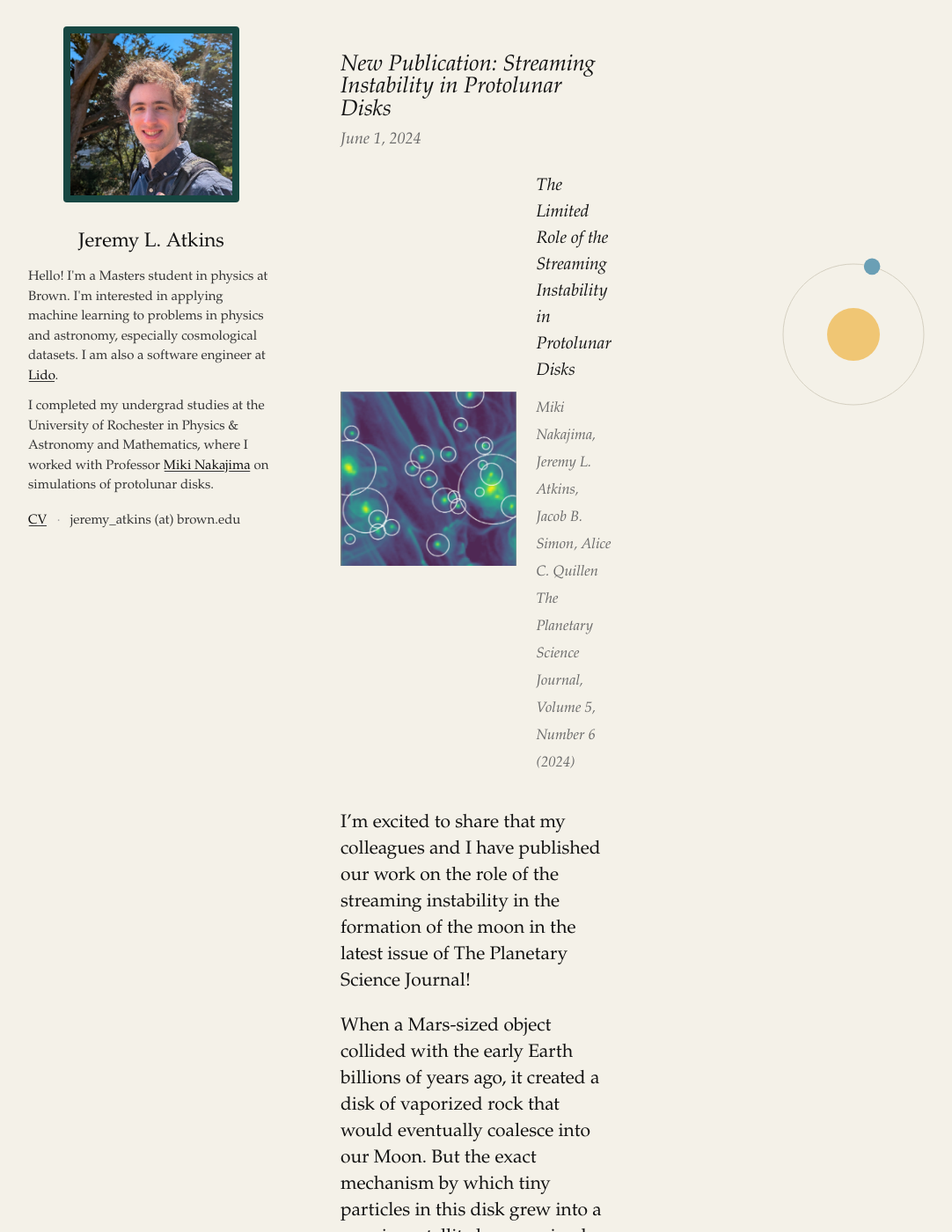
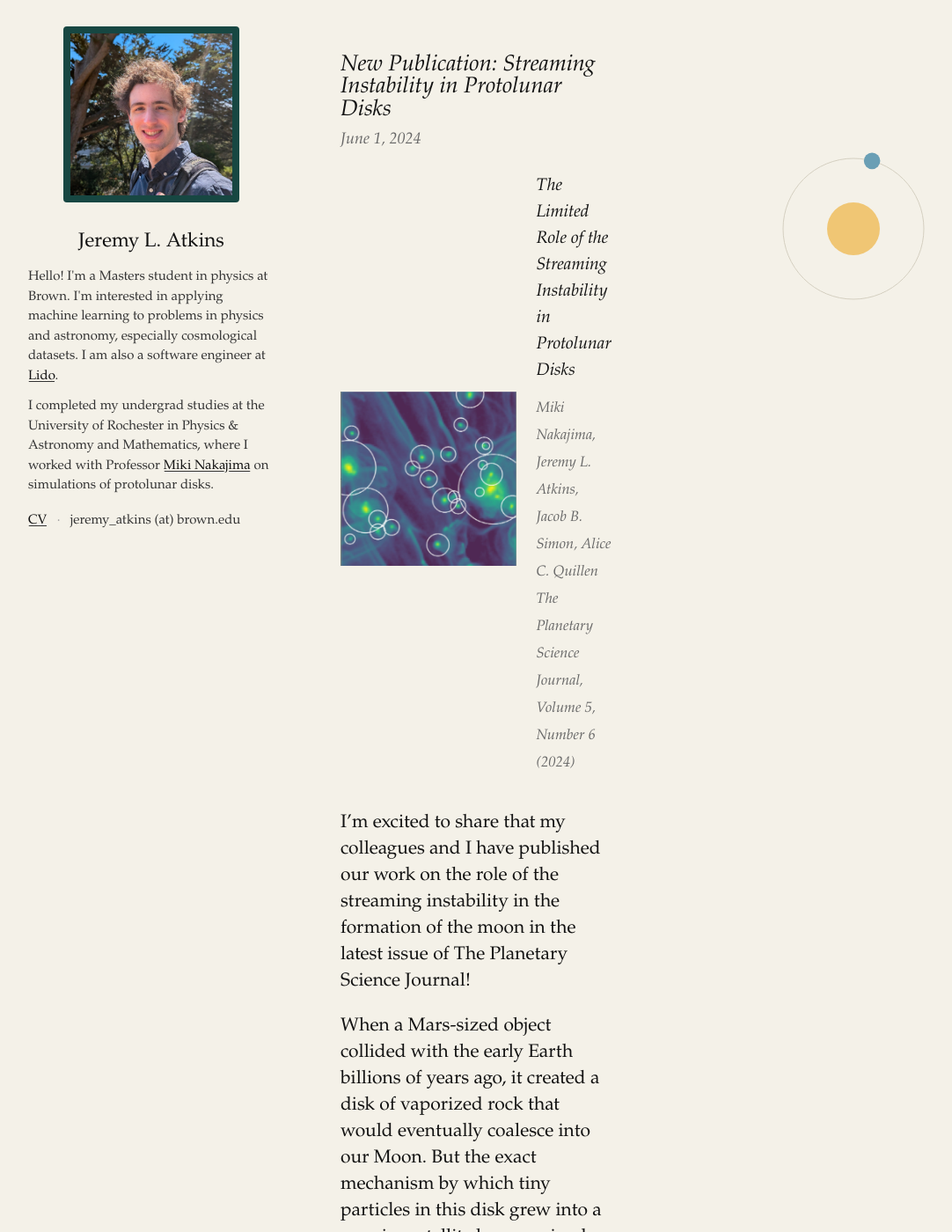
Before and after one commit to jatkins5/jatkins5.github.io, a Jekyll site: the page built from index.html, in a window 1280 px wide and 1400 px high. Shown: the whole window at 88% size, without its empty margins (148-1230 px from the left). Built offline with Jekyll 4.4.1, drawn with Linux system fonts in a browser that asks for light colours; some web fonts are replaced.

Commit message:
Fix mobile responsive layout for planet animation
- Remove left margin on container for mobile devices
- Position animation below content on mobile instead of hiding it
- Adjust vertical spacing to prevent overlap with footer
- Pull animation closer to content on desktop with negative margin

🤖 Generated with [Claude Code](https://claude.com/claude-code)

Co-Authored-By: Claude <noreply@anthropic.com>

```diff
--- a/assets/css/tufte.css
+++ b/assets/css/tufte.css
@@ -157,6 +157,7 @@ body {
     position: sticky;
     top: 10rem;
     height: fit-content;
+    margin-top: -8rem;
 }
 
 .orbit-animation canvas {
@@ -389,6 +390,8 @@ body {
     .container {
         flex-direction: column;
         padding: 1rem;
+        margin-left: 0;
+        margin: 0 auto;
     }
 
     .sidebar {
@@ -402,6 +405,13 @@ body {
     }
 
     .orbit-animation {
-        display: none;
+            position: static;
+        flex: none;
+        margin-top: -12rem;
+        margin-bottom: 10rem;
+        width: 100%;
+        max-width: 400px;
+        margin-left: auto;
+        margin-right: auto;
     }
 }
```
